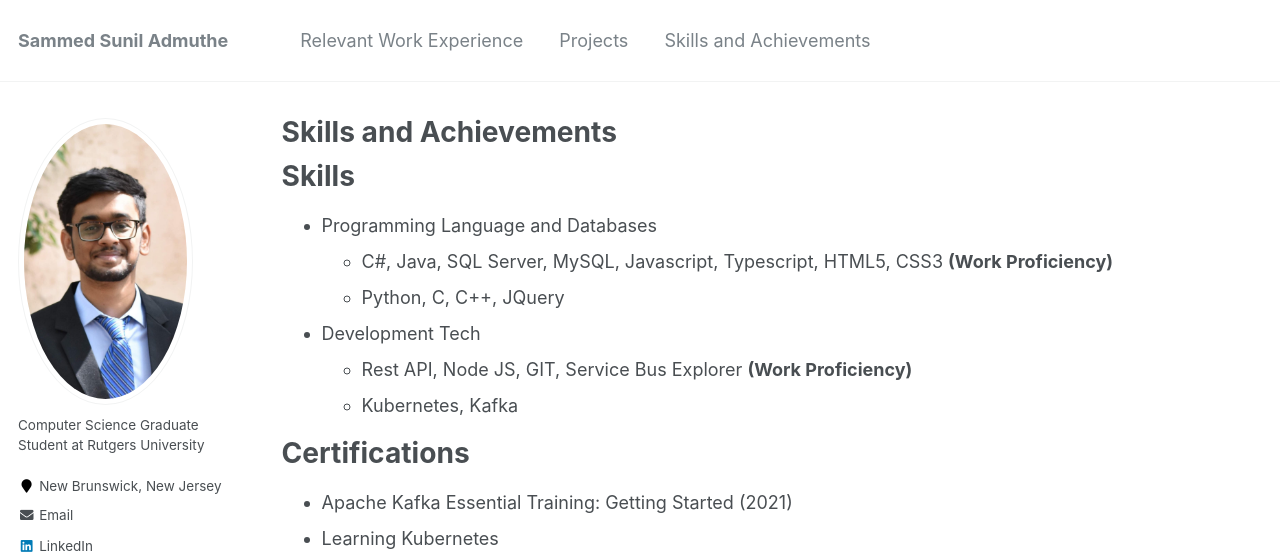
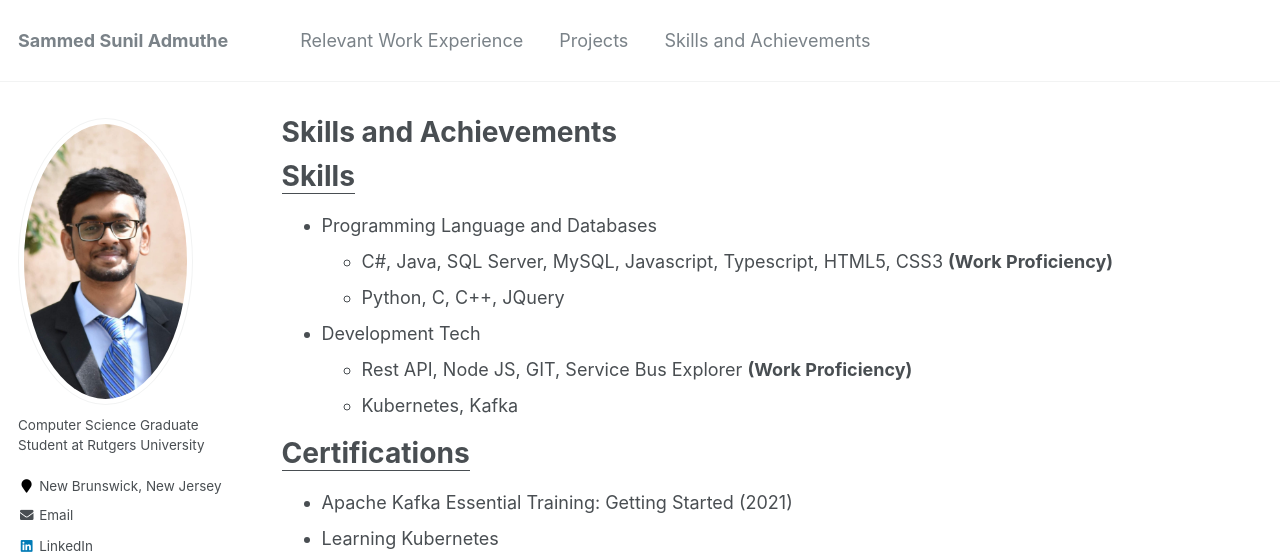
Before and after one commit to SammedAdmuthe/SammedAdmuthe.github.io, a Jekyll site: the page built from _pages/skills_achievements.md, in a window 1280 px wide. Shown: the top 560 px of the page. Built offline with Jekyll 4.4.1, drawn with Linux system fonts in a browser that asks for light colours.

```diff
--- a/_pages/skills_achievements.md
+++ b/_pages/skills_achievements.md
@@ -8,7 +8,7 @@ redirect_from:
 ---
 
 
-Skills
+<u>Skills</u>
 ======
 
 * Programming Language and Databases
@@ -18,7 +18,7 @@ Skills
   * Rest API, Node JS, GIT, Service Bus Explorer <b>(Work Proficiency)</b>
   * Kubernetes, Kafka
 
-Certifications
+<u>Certifications</u>
 ======
 <ul>
   <li>Apache Kafka Essential Training: Getting Started (2021)</li>
```
Also changed, not shown: _workexperience/workexperience_3.md (+3 -0 lines).
